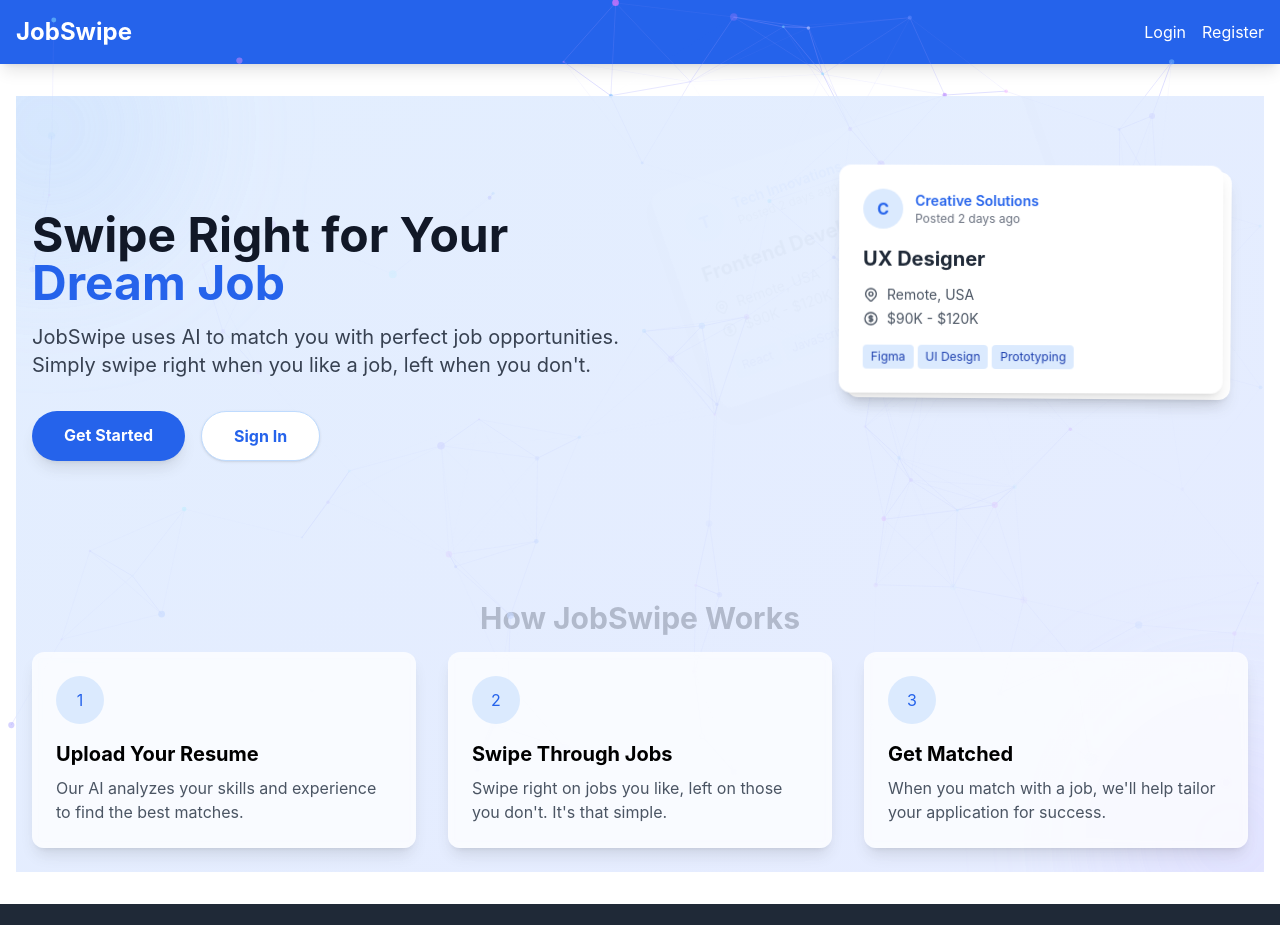
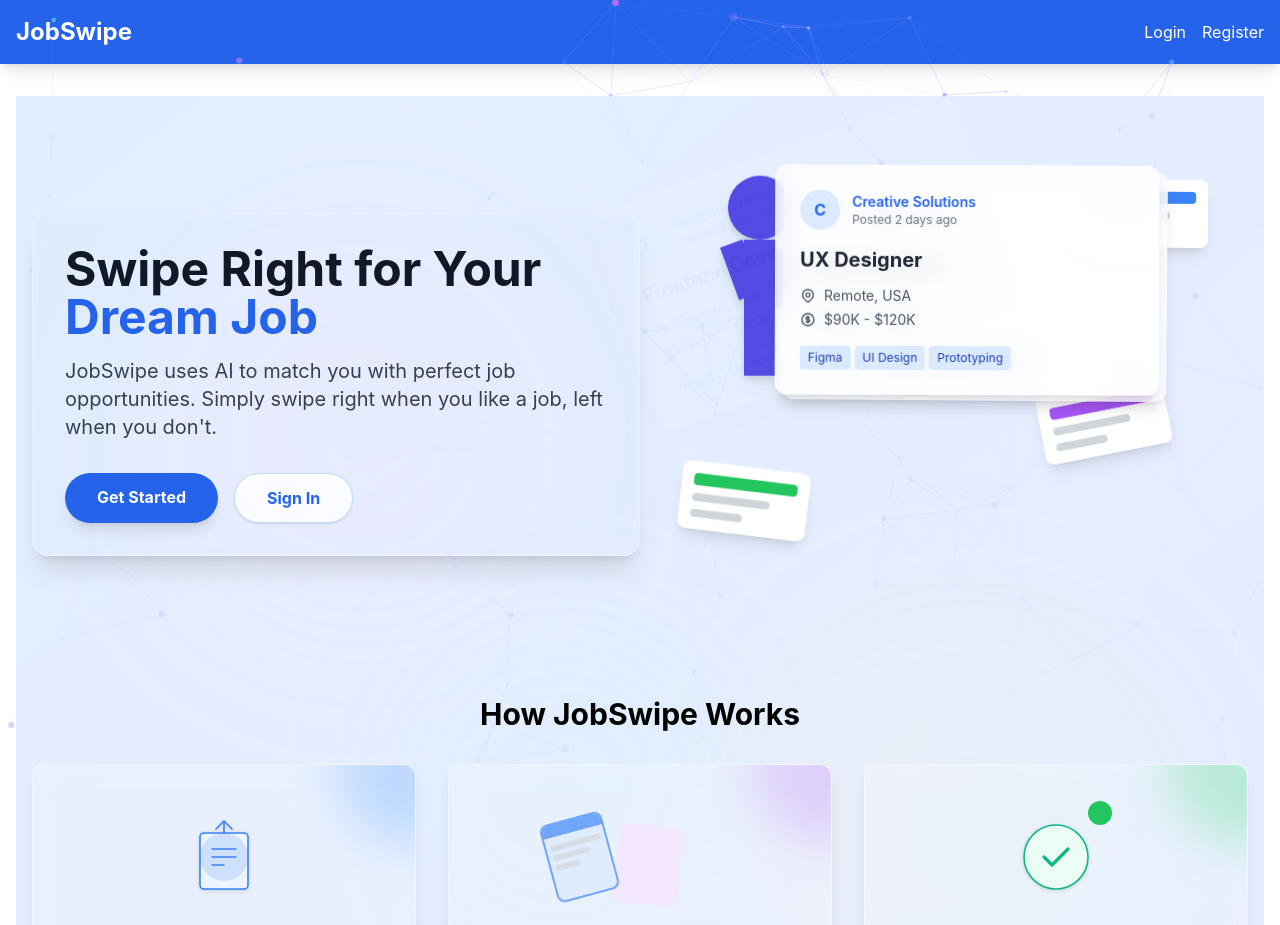
Before and after one commit to Anirudh0314m/JobSwipe, a React (Create React App) app in the folder client/: page / in a window 1280 px wide. Shown: the top 925 px of the page. Built offline with nearby package versions, Linux system fonts and the light colour scheme.

Commit message:
added Illustrations

```diff
--- a/client/src/components/jobs/JobCard.js
+++ b/client/src/components/jobs/JobCard.js
@@ -32,7 +32,7 @@ const JobCard = ({ title, company, skills, index, onCardClick }) => {
 
   return (
     <div
-      className="absolute w-80 md:w-96 bg-white rounded-xl shadow-lg p-6 transition-all duration-300 transform cursor-pointer animate-float"
+      className="absolute w-80 md:w-96 backdrop-blur-md bg-white/80 rounded-xl shadow-lg p-6 transition-all duration-300 transform cursor-pointer animate-float border border-white/50 group"
       style={{
         top: `${15 + index * 8}px`,
         left: `${15 + index * 8}px`,
@@ -44,6 +44,9 @@ const JobCard = ({ title, company, skills, index, onCardClick }) => {
       onMouseLeave={handleMouseLeave}
       onClick={handleClick}
     >
+      {/* Add a light refraction effect */}
+      <div className="absolute -top-20 -right-20 w-40 h-40 bg-blue-400/20 rounded-full blur-xl opacity-0 group-hover:opacity-100 transition-opacity duration-700"></div>
+
       {/* Company logo placeholder */}
       <div className="flex items-center mb-4">
         <div className="w-10 h-10 rounded-full bg-blue-100 flex items-center justify-center text-blue-600 font-bold mr-3">
--- /dev/null
+++ b/client/src/components/layout/Illustrations.js
@@ -0,0 +1,106 @@
+// src/components/layout/Illustrations.js
+import React from 'react';
+
+const Illustrations = ({ type }) => {
+  // We'll return different illustrations based on the type prop
+  switch (type) {
+    case 'hero':
+      return (
+        <div className="relative w-full h-full">
+          {/* Main character - job seeker */}
+          <div className="absolute transform animate-float-slow">
+            <svg width="240" height="240" viewBox="0 0 600 600" fill="none" xmlns="http://www.w3.org/2000/svg" className="drop-shadow-lg">
+              {/* This is a simplified person SVG - you would replace with actual illustrations */}
+              <circle cx="300" cy="160" r="80" fill="#4F46E5" />
+              <rect x="260" y="240" width="80" height="200" fill="#4F46E5" />
+              <rect x="200" y="260" width="60" height="140" fill="#4F46E5" transform="rotate(-20 200 260)" />
+              <rect x="340" y="260" width="60" height="140" fill="#4F46E5" transform="rotate(20 340 260)" />
+              <rect x="260" y="440" width="40" height="140" fill="#4F46E5" />
+              <rect x="300" y="440" width="40" height="140" fill="#4F46E5" />
+            </svg>
+          </div>
+
+          {/* Job cards floating around */}
+          <div className="absolute top-10 right-10 transform animate-float animation-delay-1000">
+            <div className="bg-white rounded-lg shadow-lg p-3 w-32">
+              <div className="w-full h-3 bg-blue-500 rounded mb-2"></div>
+              <div className="w-3/4 h-2 bg-gray-300 rounded mb-2"></div>
+              <div className="w-1/2 h-2 bg-gray-300 rounded"></div>
+            </div>
+          </div>
+
+          <div className="absolute bottom-20 left-10 transform animate-float animation-delay-2000">
+            <div className="bg-white rounded-lg shadow-lg p-3 w-32 rotate-6">
+              <div className="w-full h-3 bg-green-500 rounded mb-2"></div>
+              <div className="w-3/4 h-2 bg-gray-300 rounded mb-2"></div>
+              <div className="w-1/2 h-2 bg-gray-300 rounded"></div>
+            </div>
+          </div>
+
+          <div className="absolute bottom-40 right-20 transform animate-float animation-delay-3000">
+            <div className="bg-white rounded-lg shadow-lg p-3 w-32 -rotate-12">
+              <div className="w-full h-3 bg-purple-500 rounded mb-2"></div>
+              <div className="w-3/4 h-2 bg-gray-300 rounded mb-2"></div>
+              <div className="w-1/2 h-2 bg-gray-300 rounded"></div>
+            </div>
+          </div>
+        </div>
+      );
+
+    case 'upload':
+      return (
+        <div className="h-32 flex items-center justify-center">
+          <div className="relative">
+            <svg width="80" height="80" viewBox="0 0 200 200" fill="none" xmlns="http://www.w3.org/2000/svg" className="drop-shadow">
+              <rect x="40" y="40" width="120" height="140" rx="10" fill="#EBF4FF" stroke="#3B82F6" strokeWidth="4" />
+              <path d="M70 80L130 80" stroke="#3B82F6" strokeWidth="4" strokeLinecap="round" />
+              <path d="M70 100L130 100" stroke="#3B82F6" strokeWidth="4" strokeLinecap="round" />
+              <path d="M70 120L100 120" stroke="#3B82F6" strokeWidth="4" strokeLinecap="round" />
+              <path d="M100 40V10M100 10L80 30M100 10L120 30" stroke="#3B82F6" strokeWidth="4" strokeLinecap="round" />
+            </svg>
+            <div className="absolute top-0 left-0 w-full h-full flex items-center justify-center animate-pulse">
+              <div className="w-12 h-12 rounded-full bg-blue-500/20"></div>
+            </div>
+          </div>
+        </div>
+      );
+
+    case 'swipe':
+      return (
+        <div className="h-32 flex items-center justify-center">
+          <div className="relative">
+            <div className="absolute top-2 left-2 w-16 h-20 bg-purple-100 rounded-lg transform rotate-6"></div>
+            <div className="w-16 h-20 bg-blue-100 rounded-lg border-2 border-blue-500 relative z-10 animate-swipe-demo">
+              <div className="w-full h-3 bg-blue-500 rounded-t-md"></div>
+              <div className="p-1">
+                <div className="w-full h-1.5 bg-gray-300 rounded my-1"></div>
+                <div className="w-3/4 h-1.5 bg-gray-300 rounded my-1"></div>
+                <div className="w-1/2 h-1.5 bg-gray-300 rounded my-1"></div>
+              </div>
+            </div>
+          </div>
+        </div>
+      );
+
+    case 'match':
+      return (
+        <div className="h-32 flex items-center justify-center">
+          <div className="relative">
+            <svg width="80" height="80" viewBox="0 0 200 200" fill="none" xmlns="http://www.w3.org/2000/svg" className="drop-shadow">
+              <circle cx="100" cy="100" r="80" fill="#ECFDF5" stroke="#10B981" strokeWidth="4" />
+              <path d="M70 100L90 120L130 80" stroke="#10B981" strokeWidth="8" strokeLinecap="round" strokeLinejoin="round" className="animate-draw-check" />
+            </svg>
+            <div className="absolute -top-4 -right-4">
+              <div className="animate-ping-slow absolute h-8 w-8 rounded-full bg-green-400 opacity-75"></div>
+              <div className="relative rounded-full h-6 w-6 bg-green-500"></div>
+            </div>
+          </div>
+        </div>
+      );
+
+    default:
+      return null;
+  }
+};
+
+export default Illustrations;
--- a/client/src/index.css
+++ b/client/src/index.css
@@ -13,6 +13,22 @@ body {
 
 /* Add to your index.css file */
 @keyframes blob {
+  0% {
+    transform: translate(0px, 0px) scale(1);
+  }
+  33% {
+    transform: translate(30px, -50px) scale(1.1);
+  }
+  66% {
+    transform: translate(-20px, 20px) scale(0.9);
+  }
+  100% {
+    transform: translate(0px, 0px) scale(1);
+  }
+}
+
+/* Add to your index.css */
+@keyframes blob-slow {
   0% {
     transform: translate(0px, 0px) scale(1);
   }
@@ -62,8 +78,38 @@ body {
   20%, 40%, 60%, 80% { transform: translateX(5px); }
 }
 
+/* Add to your index.css file */
+@keyframes float-slow {
+  0% { transform: translateY(0); }
+  50% { transform: translateY(-10px); }
+  100% { transform: translateY(0); }
+}
+
+@keyframes ping-slow {
+  0% { transform: scale(1); opacity: 1; }
+  75%, 100% { transform: scale(2); opacity: 0; }
+}
+
+@keyframes swipe-demo {
+  0% { transform: translateX(0) rotate(0); }
+  25% { transform: translateX(5px) rotate(2deg); }
+  50% { transform: translateX(0) rotate(0); }
+  75% { transform: translateX(-40px) rotate(-10deg); }
+  85% { transform: translateX(-60px) rotate(-15deg); opacity: 0.7; }
+  100% { transform: translateX(-80px) rotate(-20deg); opacity: 0; }
+}
+
+@keyframes draw-check {
+  0% { stroke-dasharray: 200; stroke-dashoffset: 200; }
+  100% { stroke-dasharray: 200; stroke-dashoffset: 0; }
+}
+
 .animate-blob {
   animation: blob 7s infinite;
+}
+
+.animate-blob-slow {
+  animation: blob-slow 25s infinite;
 }
 
 .animate-float {
@@ -86,6 +132,22 @@ body {
   animation: swipeLeft 0.8s forwards;
 }
 
+.animate-float-slow {
+  animation: float-slow 6s ease-in-out infinite;
+}
+
+.animate-ping-slow {
+  animation: ping-slow 2s cubic-bezier(0, 0, 0.2, 1) infinite;
+}
+
+.animate-swipe-demo {
+  animation: swipe-demo 3s ease-in-out infinite;
+}
+
+.animate-draw-check {
+  animation: draw-check 1.5s ease-in-out forwards;
+}
+
 .animation-delay-1000 {
   animation-delay: 1s;
 }
--- a/client/src/pages/Home.js
+++ b/client/src/pages/Home.js
@@ -2,6 +2,7 @@ import React, { useState, useEffect } from 'react';
 import { Link } from 'react-router-dom';
 import JobCard from '../components/jobs/JobCard';
 import ParticleNetwork from '../components/layout/ParticleNetwork';
+import Illustrations from '../components/layout/Illustrations';
 
 // Sample job data for the animation
 const sampleJobs = [
@@ -94,13 +95,16 @@ const Home = () => {
       {/* Gradient overlay to add depth to particles */}
       <div className="absolute top-0 left-0 right-0 bottom-0 bg-gradient-to-br from-blue-100/80 to-indigo-100/80 -z-4"></div>
 
+      {/* Animated gradient blobs */}
+      <div className="absolute top-[20%] left-[10%] w-96 h-96 bg-gradient-to-r from-pink-300/30 to-purple-300/30 rounded-full mix-blend-screen filter blur-3xl opacity-70 animate-blob-slow"></div>
+      <div className="absolute top-[60%] right-[10%] w-96 h-96 bg-gradient-to-r from-yellow-300/30 to-green-300/30 rounded-full mix-blend-screen filter blur-3xl opacity-70 animate-blob-slow animation-delay-2000"></div>
+      <div className="absolute bottom-[10%] left-[30%] w-80 h-80 bg-gradient-to-r from-blue-300/30 to-teal-300/30 rounded-full mix-blend-screen filter blur-3xl opacity-70 animate-blob-slow animation-delay-4000"></div>
+
       {/* Remove the existing blob decorations or make them more subtle */}
-      <div className="absolute -top-24 -left-24 w-64 h-64 bg-blue-200/50 rounded-full mix-blend-multiply filter blur-3xl opacity-50"></div>
-      <div className="absolute -bottom-24 -right-24 w-64 h-64 bg-purple-200/50 rounded-full mix-blend-multiply filter blur-3xl opacity-50"></div>
 
       <div className="container mx-auto px-4 py-12 flex flex-col md:flex-row items-center">
         {/* Left side: Content */}
-        <div className="md:w-1/2 text-center md:text-left z-10">
+        <div className="md:w-1/2 text-center md:text-left z-10 backdrop-blur-sm bg-white/10 p-8 rounded-2xl border border-white/20 shadow-xl">
           <h1 className="text-4xl md:text-5xl font-bold mb-4 text-gray-900">
             Swipe Right for Your <span className="text-blue-600">Dream Job</span>
           </h1>
@@ -117,16 +121,22 @@ const Home = () => {
             </Link>
             <Link
               to="/login"
-              className="px-8 py-3 bg-white text-blue-600 font-bold rounded-full shadow border border-blue-200 hover:bg-blue-50 transform transition-all hover:-translate-y-1 hover:shadow-xl"
+              className="px-8 py-3 bg-white/80 backdrop-blur-sm text-blue-600 font-bold rounded-full shadow border border-blue-200 hover:bg-blue-50 transform transition-all hover:-translate-y-1 hover:shadow-xl"
             >
               Sign In
             </Link>
           </div>
         </div>
 
-        {/* Right side: Interactive card stack */}
-        <div className="md:w-1/2 mt-12 md:mt-0 relative h-96">
-          <div className="relative w-64 h-80 mx-auto">
+        {/* Right side: Interactive card stack with illustration */}
+        <div className="md:w-1/2 mt-12 md:mt-0 relative h-[30rem]">
+          {/* Add the hero illustration behind the cards */}
+          <div className="absolute inset-0 z-0">
+            <Illustrations type="hero" />
+          </div>
+
+          {/* Keep your existing card stack */}
+          <div className="relative w-80 md:w-96 h-[24rem] mx-auto z-10">
             {activeCards.map((job, index) => (
               <div
                 key={index}
@@ -151,27 +161,42 @@ const Home = () => {
         </div>
       </div>
 
-      {/* Feature highlights */}
-      <div className="container mx-auto px-4 py-6">
-        <h2 className="text-2xl md:text-3xl font-bold text-center mb-4">How JobSwipe Works</h2>
+      {/* Feature highlights with illustrations */}
+      <div className="container mx-auto px-4 py-6 relative z-10">
+        <h2 className="text-2xl md:text-3xl font-bold text-center mb-8">How JobSwipe Works</h2>
 
         <div className="grid grid-cols-1 md:grid-cols-3 gap-8">
-          <div className="bg-white/80 backdrop-filter backdrop-blur-sm p-6 rounded-xl shadow-lg hover:shadow-xl transition-all">
-            <div className="w-12 h-12 bg-blue-100 rounded-full flex items-center justify-center text-blue-600 mb-4">1</div>
-            <h3 className="text-xl font-bold mb-2">Upload Your Resume</h3>
-            <p className="text-gray-600">Our AI analyzes your skills and experience to find the best matches.</p>
+          <div className="backdrop-blur-md bg-white/30 p-7 rounded-xl shadow-lg border border-white/40 hover:shadow-xl transition-all duration-300 hover:transform hover:scale-105 relative overflow-hidden group">
+            {/* Light refraction effect */}
+            <div className="absolute -top-20 -right-20 w-40 h-40 bg-blue-400/30 rounded-full blur-xl group-hover:translate-x-10 transition-all duration-700"></div>
+
+            <div className="relative">
+              <Illustrations type="upload" />
+              <h3 className="text-xl font-bold mb-2 text-gray-800">Upload Your Resume</h3>
+              <p className="text-gray-700">Our AI analyzes your skills and experience to find the best matches for you.</p>
+            </div>
           </div>
 
-          <div className="bg-white/80 backdrop-filter backdrop-blur-sm p-6 rounded-xl shadow-lg hover:shadow-xl transition-all">
-            <div className="w-12 h-12 bg-blue-100 rounded-full flex items-center justify-center text-blue-600 mb-4">2</div>
-            <h3 className="text-xl font-bold mb-2">Swipe Through Jobs</h3>
-            <p className="text-gray-600">Swipe right on jobs you like, left on those you don't. It's that simple.</p>
+          <div className="backdrop-blur-md bg-white/30 p-7 rounded-xl shadow-lg border border-white/40 hover:shadow-xl transition-all duration-300 hover:transform hover:scale-105 relative overflow-hidden group">
+            {/* Light refraction effect */}
+            <div className="absolute -top-20 -right-20 w-40 h-40 bg-purple-400/30 rounded-full blur-xl group-hover:translate-x-10 transition-all duration-700"></div>
+
+            <div className="relative">
+              <Illustrations type="swipe" />
+              <h3 className="text-xl font-bold mb-2 text-gray-800">Swipe Through Jobs</h3>
+              <p className="text-gray-700">Swipe right on jobs you like, left on those you don't. It's that simple and efficient.</p>
+            </div>
           </div>
 
-          <div className="bg-white/80 backdrop-filter backdrop-blur-sm p-6 rounded-xl shadow-lg hover:shadow-xl transition-all">
-            <div className="w-12 h-12 bg-blue-100 rounded-full flex items-center justify-center text-blue-600 mb-4">3</div>
-            <h3 className="text-xl font-bold mb-2">Get Matched</h3>
-            <p className="text-gray-600">When you match with a job, we'll help tailor your application for success.</p>
+          <div className="backdrop-blur-md bg-white/30 p-7 rounded-xl shadow-lg border border-white/40 hover:shadow-xl transition-all duration-300 hover:transform hover:scale-105 relative overflow-hidden group">
+            {/* Light refraction effect */}
+            <div className="absolute -top-20 -right-20 w-40 h-40 bg-green-400/30 rounded-full blur-xl group-hover:translate-x-10 transition-all duration-700"></div>
+
+            <div className="relative">
+              <Illustrations type="match" />
+              <h3 className="text-xl font-bold mb-2 text-gray-800">Get Matched</h3>
+              <p className="text-gray-700">When you match with a job, we'll help tailor your application for success.</p>
+            </div>
           </div>
         </div>
       </div>
```
